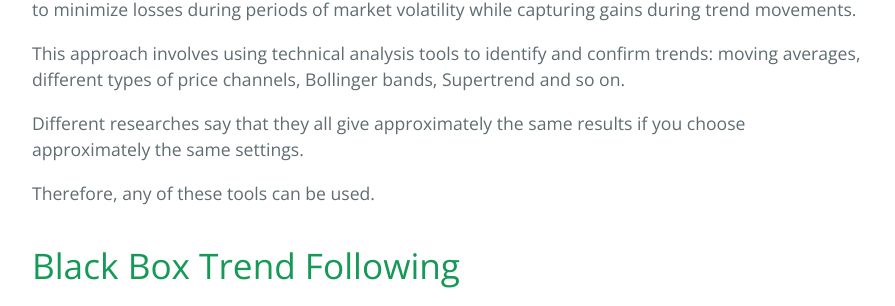
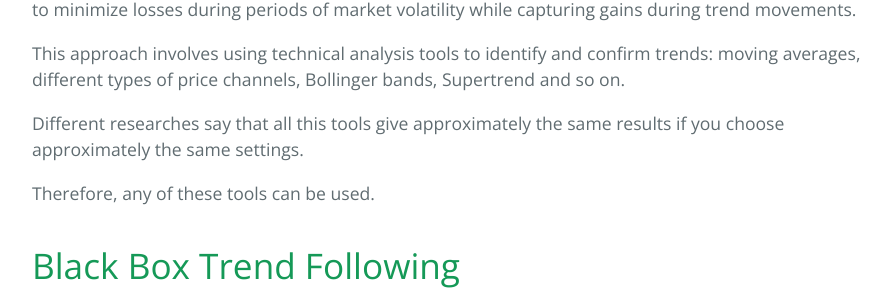
Before and after one commit to sergeyen7/sergeyen7.github.io, a Jekyll site: the page built from index.md, in a window 1280 px wide and 900 px high, scrolled down 468 px. Shown: the part 149-455 px from the top of the window, without its empty margins (192-1087 px from the left). Built offline with Jekyll 4.4.1, drawn with Linux system fonts in a browser that asks for light colours.

Commit message:
Update index.md

```diff
--- a/index.md
+++ b/index.md
@@ -14,7 +14,7 @@ Trend following is characterized by its systematic and disciplined approach, wit
 
 This approach involves using technical analysis tools to identify and confirm trends: moving averages, different types of price channels, Bollinger bands, Supertrend and so on.
 
-Different researches say that they all give approximately the same results if you choose approximately the same settings.
+Different researches say that all this tools give approximately the same results if you choose approximately the same settings.
 
 Therefore, any of these tools can be used.
 
```
